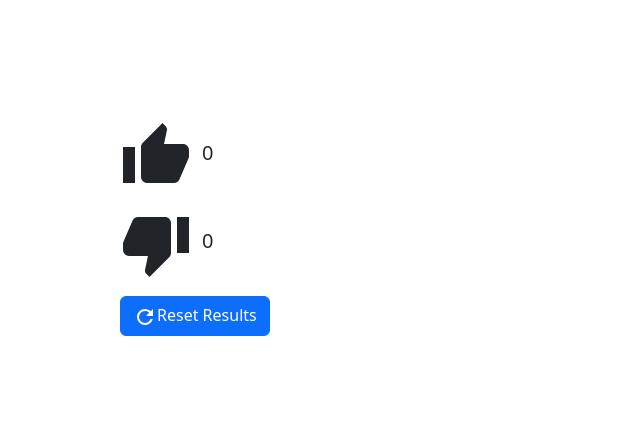
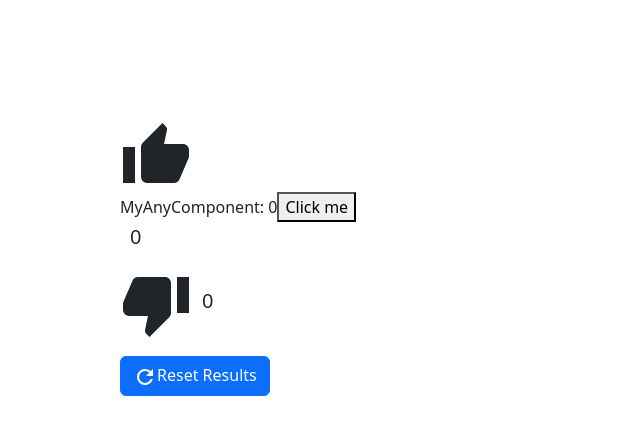
Before and after one commit to andrej-naumov/Hello_react, a React (Create React App) app: page / in a window 1280 px wide. Shown: the top 434 px of the page, without its empty margins (0-640 px from the left). Built offline with nearby package versions, Linux system fonts and the light colour scheme.

Commit message:
added myAnyComponent

```diff
--- a/src/components/Feedback/Feedback.jsx
+++ b/src/components/Feedback/Feedback.jsx
@@ -4,6 +4,7 @@ import { incrementLikes, incrementDislikes, resetResults } from './actions.ts';
 import Icon from '@mdi/react';
 import { mdiThumbDown, mdiThumbUp, mdiRefresh } from '@mdi/js';
 import 'bootstrap/dist/css/bootstrap.min.css';
+import MyAnyComponent from './MyAnyComponent.jsx';
 
 function Feedback() {
   const likes = useSelector(state => state.likes);
@@ -11,7 +12,7 @@ function Feedback() {
   const dispatch = useDispatch();
 
   const handleLikeClick = () => {
-    dispatch(incrementLikes());
+    dispatch({ type: 'INCREMENT_LIKES', payload: 10 });
   };
 
   const handleDislikeClick = () => {
@@ -26,6 +27,7 @@ function Feedback() {
     <div>
       <div className="mb-3">
         <Icon path={mdiThumbUp} size={3} onClick={handleLikeClick} />
+        <MyAnyComponent />
         <span className="likes-counter">{likes}</span>
       </div>
       <div className="mb-3">
--- /dev/null
+++ b/src/components/Feedback/MyAnyComponent.jsx
@@ -0,0 +1,13 @@
+import { useDispatch, useSelector } from 'react-redux';
+
+function MyAnyComponent () {
+
+    const dispatch = useDispatch();
+    const likes = useSelector(state => state.likes);
+
+    return <div>MyAnyComponent: {likes}
+        <button onClick={() => {dispatch({ type: 'INCREMENT_LIKES', payload: 5 })}}>Click me</button>
+    </div>
+}
+
+export default MyAnyComponent;
--- a/src/components/Feedback/actions.ts
+++ b/src/components/Feedback/actions.ts
@@ -1,5 +1,5 @@
 export const incrementLikes = () => {
-    return { type: 'INCREMENT_LIKES' } as const;
+    return { type: 'INCREMENT_LIKES', payload: 0 } as const;
   };
 
   export const incrementDislikes = () => {
--- a/src/components/Feedback/reducers.ts
+++ b/src/components/Feedback/reducers.ts
@@ -16,9 +16,13 @@ type FeedbackState = {
   };
 
   const feedbackReducer = (state: FeedbackState = initialState, action: FeedbackAction): FeedbackState => {
+
+
+
     switch (action.type) {
       case 'INCREMENT_LIKES':
-        return { ...state, likes: state.likes + 1 };
+        console.log(action);
+        return { ...state, likes: state.likes + action.payload };
       case 'INCREMENT_DISLIKES':
         return { ...state, dislikes: state.dislikes + 1 };
       case 'RESET_RESULTS':
--- a/src/homeworks/Homework31/Homework31.jsx
+++ b/src/homeworks/Homework31/Homework31.jsx
@@ -1,7 +1,11 @@
 import Feedback from "../../components/Feedback/Feedback";
+import MyAnyComponent from "../../components/Feedback/MyAnyComponent";
 
 function Homework31() {
-    return <Feedback/>
+    return (
+        <>
+            <Feedback />
+        </>)
 }
 
 export default Homework31;
```
